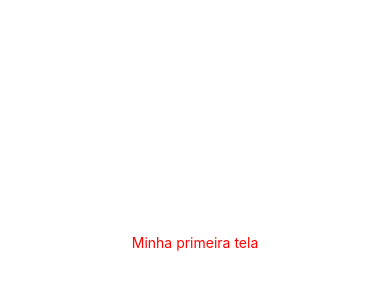
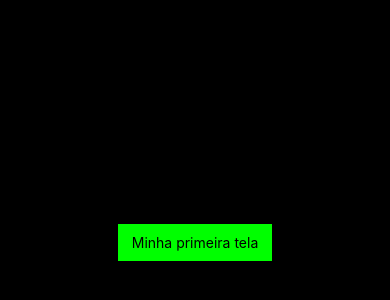
Before and after one commit to Grinaldi20/aula_expo_0, a React Native app: screen / in a window 390 px wide. Shown: the part 180-480 px from the top of the page. Built offline with nearby package versions, Linux system fonts and the light colour scheme.

Commit message:
aula 05/03

```diff
--- a/App.js
+++ b/App.js
@@ -16,7 +16,7 @@ export default function App() {
 const styles = StyleSheet.create({
   container: {
     flex: 1,
-    backgroundColor: '#fff',
+    backgroundColor: '#000',
     alignItems: 'center',
     justifyContent: 'center',
   },
--- a/components/exemplo_0/index.js
+++ b/components/exemplo_0/index.js
@@ -1,9 +1,11 @@
 import { View, Text } from 'react-native';
+
+import styles from './styles';
 
 function Exemplo_0() {
     return(
-<View>
-<Text style={{color:'#f00'}}> Minha primeira tela </Text>
+<View style={styles.container}>
+<Text> Minha primeira tela </Text>
 </View>
     );
 }
--- /dev/null
+++ b/components/exemplo_0/styles.js
@@ -0,0 +1,18 @@
+import { StyleSheet } from 'react-native'
+
+const styles = StyleSheet.create({
+container:{
+    backgroundColor: '#0f0',
+    padding: 10,
+},
+
+texto: {
+    color: '#fff',
+    fontSize: 20,
+
+}
+
+
+});
+
+export default styles;
```
